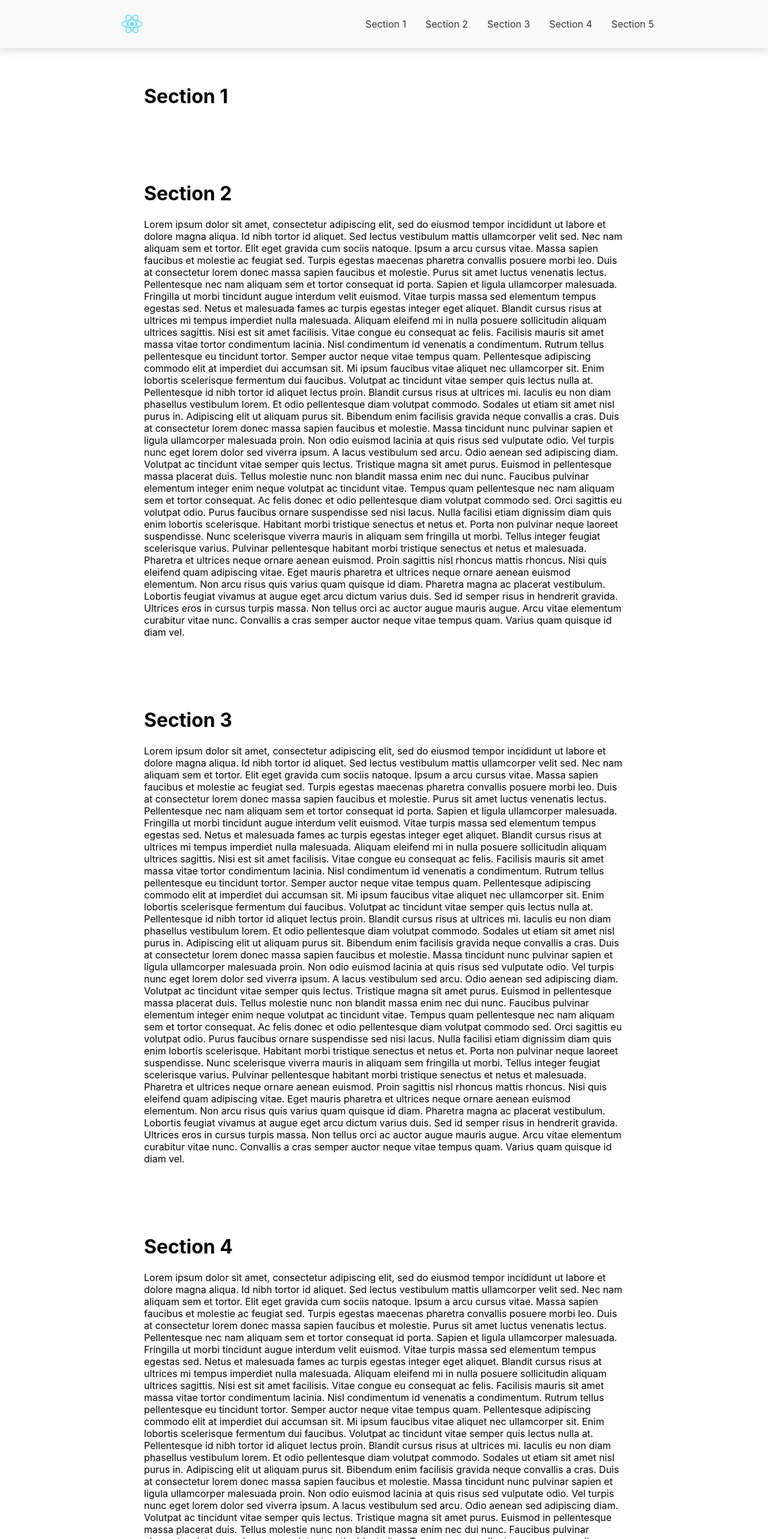
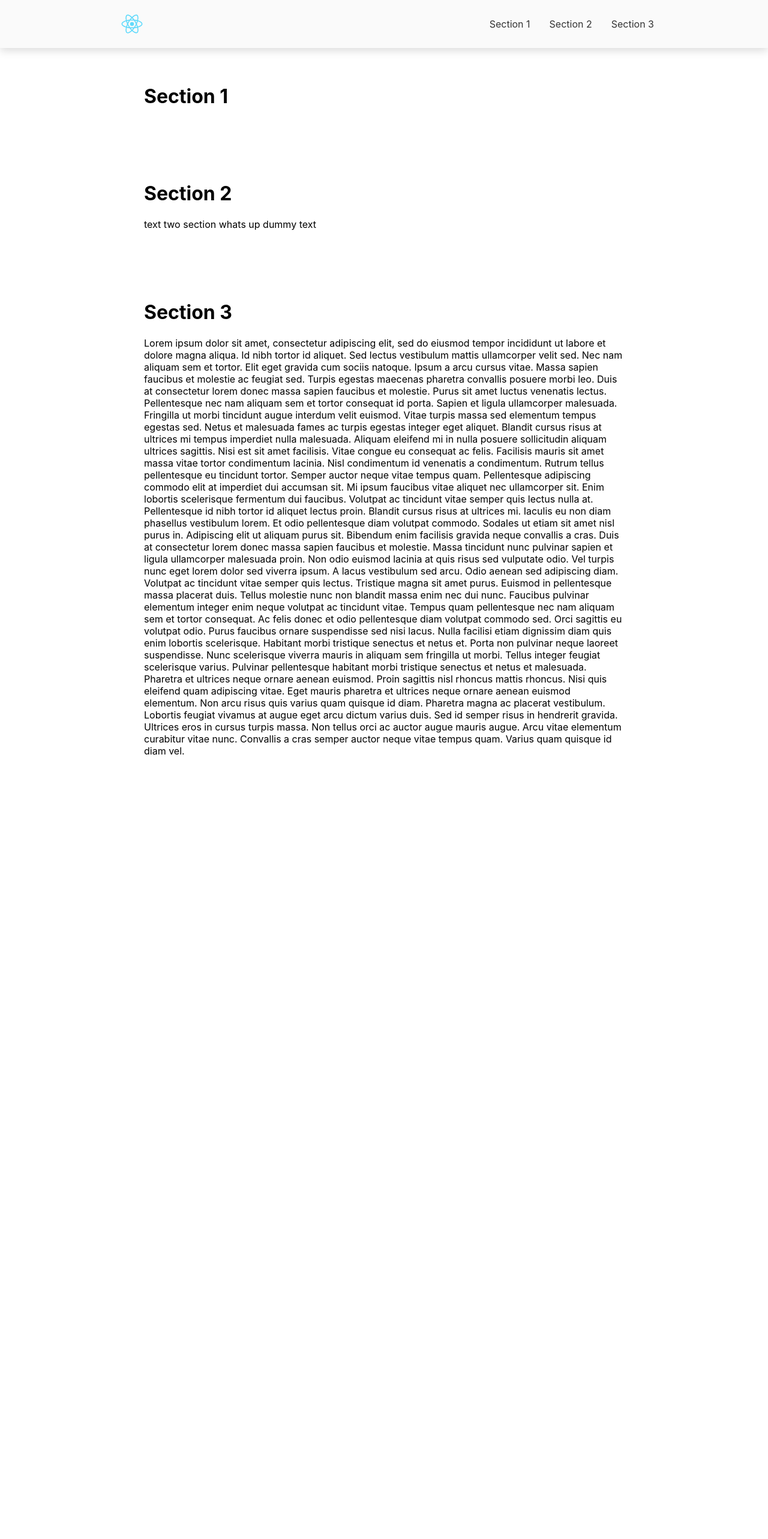
Before and after one commit to LarrySimiyu/portfoliosite, a React (Create React App) app: page / in a window 1280 px wide. Shown: the top 2566 px of the page at 60% size. After the commit the page ends 1318 px from the top, so only its background shows below. Built offline with nearby package versions, Linux system fonts and the light colour scheme.

Commit message:
compnents added for sections

```diff
--- a/src/App.js
+++ b/src/App.js
@@ -3,7 +3,8 @@ import logo from './logo.svg';
 import '../src/styles/App.css';
 import Navbar from '../src/components/Navbar.js';
 import Section from '../src/components/Section.js';
-import dummyText from './DummyText.js'
+import dummyText from './SectionOneText.js';
+import textTwo from './TextTwo.js';
 
 function App() {
   return (
@@ -14,10 +15,10 @@ function App() {
           // subtitle={dummyText}
           dark={true}
           id="section1"
-        ><div>hello</div></Section>
+        />
         <Section
           title="Section 2"
-          subtitle={dummyText}
+          subtitle={textTwo}
           dark={false}
           id="section2"
         />
@@ -27,19 +28,6 @@ function App() {
           dark={true}
           id="section3"
         />
-        <Section
-          title="Section 4"
-          subtitle={dummyText}
-          dark={false}
-          id="section4"
-        />
-        <Section
-          title="Section 5"
-          subtitle={dummyText}
-          dark={true}
-          id="section5"
-        />
-
     </div>
   );
 }
--- a/src/DummyText.js
+++ b/src/SectionOneText.js
@@ -1,7 +1,7 @@
-const dummyText = `Lorem ipsum dolor sit amet, consectetur adipiscing elit, sed do eiusmod tempor incididunt ut labore et dolore magna aliqua. Id nibh tortor id aliquet. Sed lectus vestibulum mattis ullamcorper velit sed. Nec nam aliquam sem et tortor. Elit eget gravida cum sociis natoque. Ipsum a arcu cursus vitae. Massa sapien faucibus et molestie ac feugiat sed. Turpis egestas maecenas pharetra convallis posuere morbi leo. Duis at consectetur lorem donec massa sapien faucibus et molestie. Purus sit amet luctus venenatis lectus. Pellentesque nec nam aliquam sem et tortor consequat id porta. Sapien et ligula ullamcorper malesuada. Fringilla ut morbi tincidunt augue interdum velit euismod. Vitae turpis massa sed elementum tempus egestas sed. Netus et malesuada fames ac turpis egestas integer eget aliquet. Blandit cursus risus at ultrices mi tempus imperdiet nulla malesuada. Aliquam eleifend mi in nulla posuere sollicitudin aliquam ultrices sagittis.
+const sectionOneText = `Lorem ipsum dolor sit amet, consectetur adipiscing elit, sed do eiusmod tempor incididunt ut labore et dolore magna aliqua. Id nibh tortor id aliquet. Sed lectus vestibulum mattis ullamcorper velit sed. Nec nam aliquam sem et tortor. Elit eget gravida cum sociis natoque. Ipsum a arcu cursus vitae. Massa sapien faucibus et molestie ac feugiat sed. Turpis egestas maecenas pharetra convallis posuere morbi leo. Duis at consectetur lorem donec massa sapien faucibus et molestie. Purus sit amet luctus venenatis lectus. Pellentesque nec nam aliquam sem et tortor consequat id porta. Sapien et ligula ullamcorper malesuada. Fringilla ut morbi tincidunt augue interdum velit euismod. Vitae turpis massa sed elementum tempus egestas sed. Netus et malesuada fames ac turpis egestas integer eget aliquet. Blandit cursus risus at ultrices mi tempus imperdiet nulla malesuada. Aliquam eleifend mi in nulla posuere sollicitudin aliquam ultrices sagittis.
 Nisi est sit amet facilisis. Vitae congue eu consequat ac felis. Facilisis mauris sit amet massa vitae tortor condimentum lacinia. Nisl condimentum id venenatis a condimentum. Rutrum tellus pellentesque eu tincidunt tortor. Semper auctor neque vitae tempus quam. Pellentesque adipiscing commodo elit at imperdiet dui accumsan sit. Mi ipsum faucibus vitae aliquet nec ullamcorper sit. Enim lobortis scelerisque fermentum dui faucibus. Volutpat ac tincidunt vitae semper quis lectus nulla at.
 Pellentesque id nibh tortor id aliquet lectus proin. Blandit cursus risus at ultrices mi. Iaculis eu non diam phasellus vestibulum lorem. Et odio pellentesque diam volutpat commodo. Sodales ut etiam sit amet nisl purus in. Adipiscing elit ut aliquam purus sit. Bibendum enim facilisis gravida neque convallis a cras. Duis at consectetur lorem donec massa sapien faucibus et molestie. Massa tincidunt nunc pulvinar sapien et ligula ullamcorper malesuada proin. Non odio euismod lacinia at quis risus sed vulputate odio. Vel turpis nunc eget lorem dolor sed viverra ipsum. A lacus vestibulum sed arcu.
 Odio aenean sed adipiscing diam. Volutpat ac tincidunt vitae semper quis lectus. Tristique magna sit amet purus. Euismod in pellentesque massa placerat duis. Tellus molestie nunc non blandit massa enim nec dui nunc. Faucibus pulvinar elementum integer enim neque volutpat ac tincidunt vitae. Tempus quam pellentesque nec nam aliquam sem et tortor consequat. Ac felis donec et odio pellentesque diam volutpat commodo sed. Orci sagittis eu volutpat odio. Purus faucibus ornare suspendisse sed nisi lacus. Nulla facilisi etiam dignissim diam quis enim lobortis scelerisque. Habitant morbi tristique senectus et netus et. Porta non pulvinar neque laoreet suspendisse. Nunc scelerisque viverra mauris in aliquam sem fringilla ut morbi. Tellus integer feugiat scelerisque varius. Pulvinar pellentesque habitant morbi tristique senectus et netus et malesuada. Pharetra et ultrices neque ornare aenean euismod. Proin sagittis nisl rhoncus mattis rhoncus.
 Nisi quis eleifend quam adipiscing vitae. Eget mauris pharetra et ultrices neque ornare aenean euismod elementum. Non arcu risus quis varius quam quisque id diam. Pharetra magna ac placerat vestibulum. Lobortis feugiat vivamus at augue eget arcu dictum varius duis. Sed id semper risus in hendrerit gravida. Ultrices eros in cursus turpis massa. Non tellus orci ac auctor augue mauris augue. Arcu vitae elementum curabitur vitae nunc. Convallis a cras semper auctor neque vitae tempus quam. Varius quam quisque id diam vel.`;
 
-export default dummyText;
+export default sectionOneText;
--- /dev/null
+++ b/src/TextTwo.js
@@ -0,0 +1,3 @@
+const textTwo = `text two section whats up dummy text`
+
+export default textTwo;
--- a/src/components/Navbar.js
+++ b/src/components/Navbar.js
@@ -55,30 +55,6 @@ export default class Navbar extends Component {
                 Section 3
               </Link>
             </li>
-            <li className="nav-item">
-              <Link
-                activeClass="active"
-                to="section4"
-                spy={true}
-                smooth={true}
-                offset={-70}
-                duration={500}
-              >
-                Section 4
-              </Link>
-            </li>
-            <li className="nav-item">
-              <Link
-                activeClass="active"
-                to="section5"
-                spy={true}
-                smooth={true}
-                offset={-70}
-                duration={500}
-              >
-                Section 5
-              </Link>
-            </li>
           </ul>
         </div>
       </nav>
```
Also changed, not shown: src/components/AboutSection.js (added, +13 -0 lines), src/components/ContactSection.js (added), src/components/ProjectsSection.js (added).
